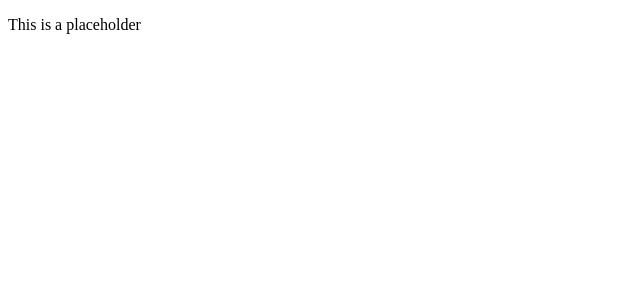
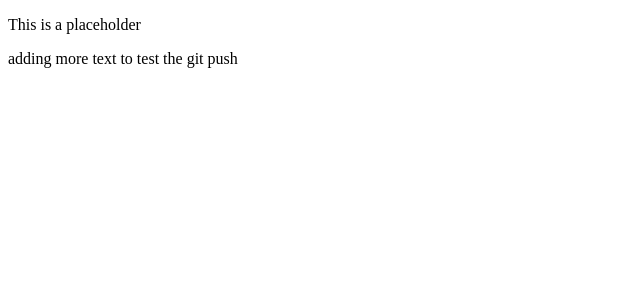
Before and after one commit to JeniceJinx/Capstone, an Angular app in the folder CapstoneApp/: page / in a window 1280 px wide. Shown: the top 300 px of the page, without its empty margins (0-640 px from the left). Built offline with nearby package versions, Linux system fonts and the light colour scheme.

Commit message:
testing the git connection

```diff
--- a/CapstoneApp/src/app/app.component.html
+++ b/CapstoneApp/src/app/app.component.html
@@ -1 +1,4 @@
 <p>This is a placeholder</p>
+<p>adding more text to test the git push
+
+</p>
```
